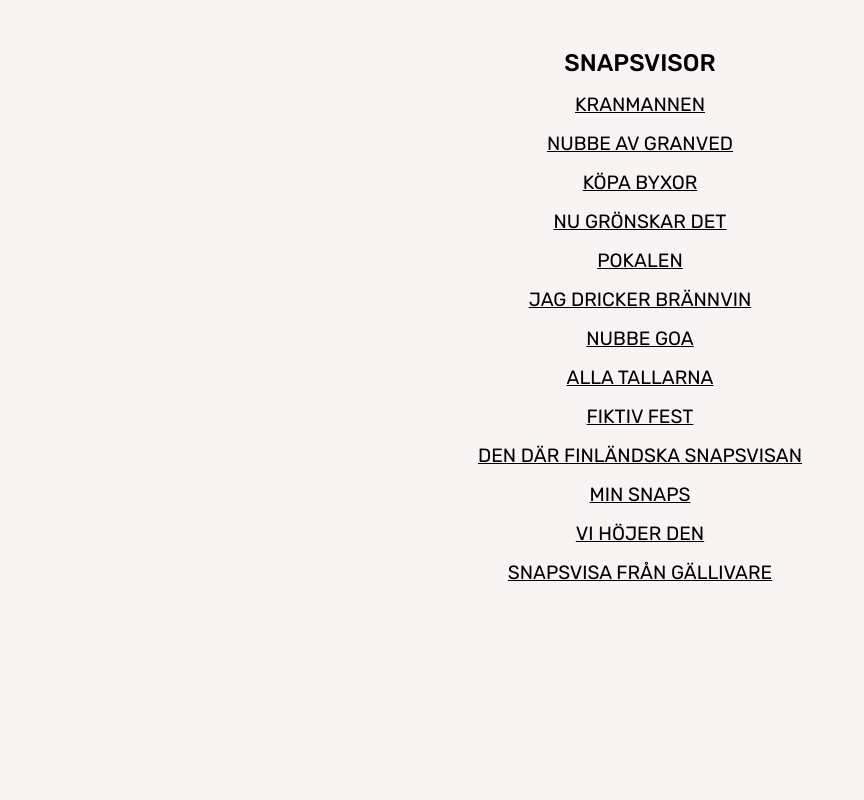
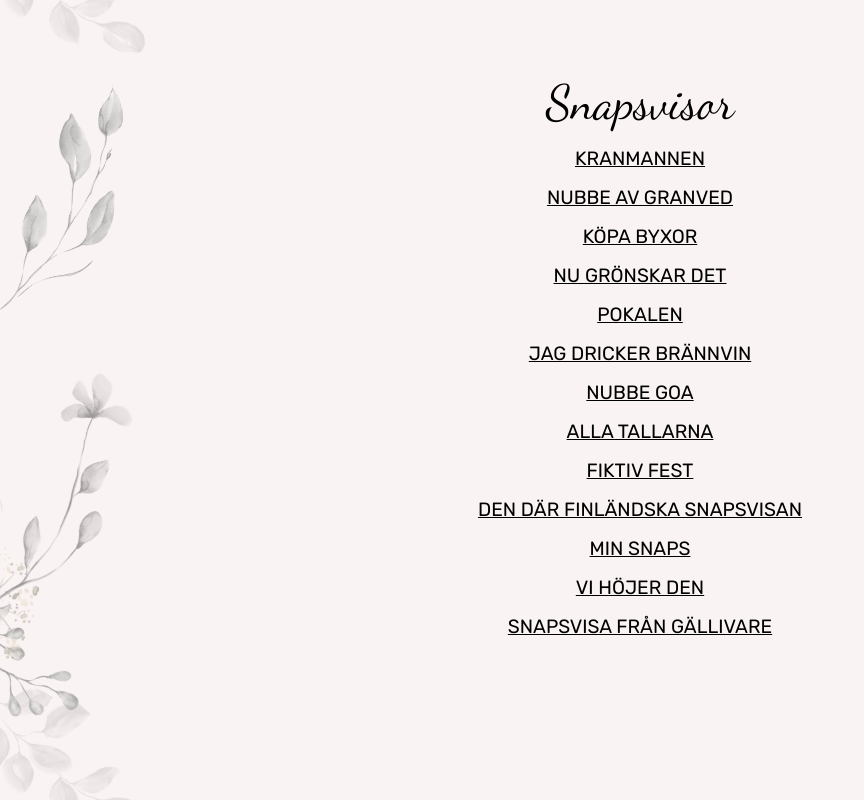
Before and after one commit to emilhallberg/brakskar, a Next.js app: page /snapsvisor in a window 1280 px wide. Shown: the top 800 px of the page, without its empty margins (0-864 px from the left). Built offline with nearby package versions, Linux system fonts and the light colour scheme.

Commit message:
update background

```diff
--- a/package.json
+++ b/package.json
@@ -48,6 +48,7 @@
       "prettier"
     ],
     "rules": {
+      "camelcase": "off",
       "class-methods-use-this": "off",
       "import/extensions": [
         "error",
--- a/src/pages/snapsvisor.tsx
+++ b/src/pages/snapsvisor.tsx
@@ -1,7 +1,14 @@
 import styled, { createGlobalStyle } from "styled-components";
-import Image from "next/image";
 import Link from "next/link";
+import { Dancing_Script } from "next/font/google";
 import Page, { NextPageWithLayout } from "../layout/Page";
+
+const dancingScript = Dancing_Script({
+  style: ["normal"],
+  subsets: ["latin"],
+  weight: ["400", "700"],
+  display: "swap",
+});
 
 const GlobalStyles = createGlobalStyle`
   body{
@@ -10,10 +17,10 @@ const GlobalStyles = createGlobalStyle`
 `;
 
 const Container = styled.main`
-  background: #faf3f3;
   display: grid;
   justify-content: center;
   grid-template-columns: 400px;
+  background: #faf3f3 url("/img/flowers.png") repeat-y left fixed;
 
   @media (max-width: 768px) {
     grid-template-columns: 90%;
@@ -22,7 +29,7 @@ const Container = styled.main`
 
 const Section = styled.section`
   position: relative;
-  height: 80vh;
+  height: 90vh;
   z-index: 0;
   text-align: center;
   display: flex;
@@ -60,7 +67,12 @@ const DrinkingSongsPage: NextPageWithLayout = () => (
     />
     <Container>
       <Section>
-        <h1>Snapsvisor</h1>
+        <h1
+          className={dancingScript.className}
+          style={{ textTransform: "none", fontSize: "3rem", fontWeight: "400" }}
+        >
+          Snapsvisor
+        </h1>
         <Link href="#Kranmannen">Kranmannen</Link>
         <Link href="#Nubbe av granved">Nubbe av granved</Link>
         <Link href="#Köpa byxor">Köpa byxor</Link>
@@ -250,8 +262,8 @@ const DrinkingSongsPage: NextPageWithLayout = () => (
           <br />
           <br />
           Och den långa ludna svansen
-        </p>
-        <p>
+          <br />
+          <br />
           Vad i allsin dar?
           <br />
           <br />
```
Also changed, not shown: public/img/flowers.png (added).
